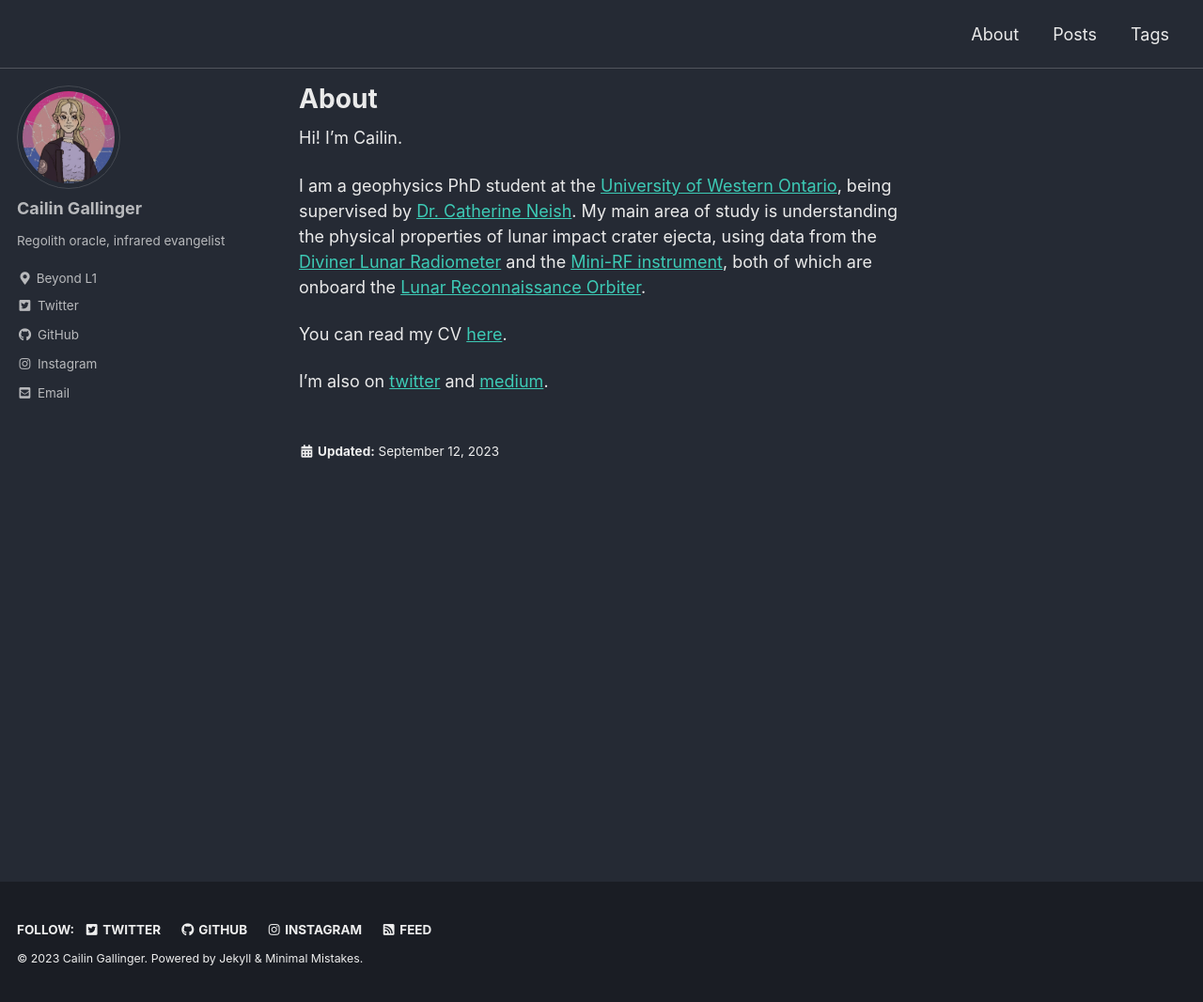
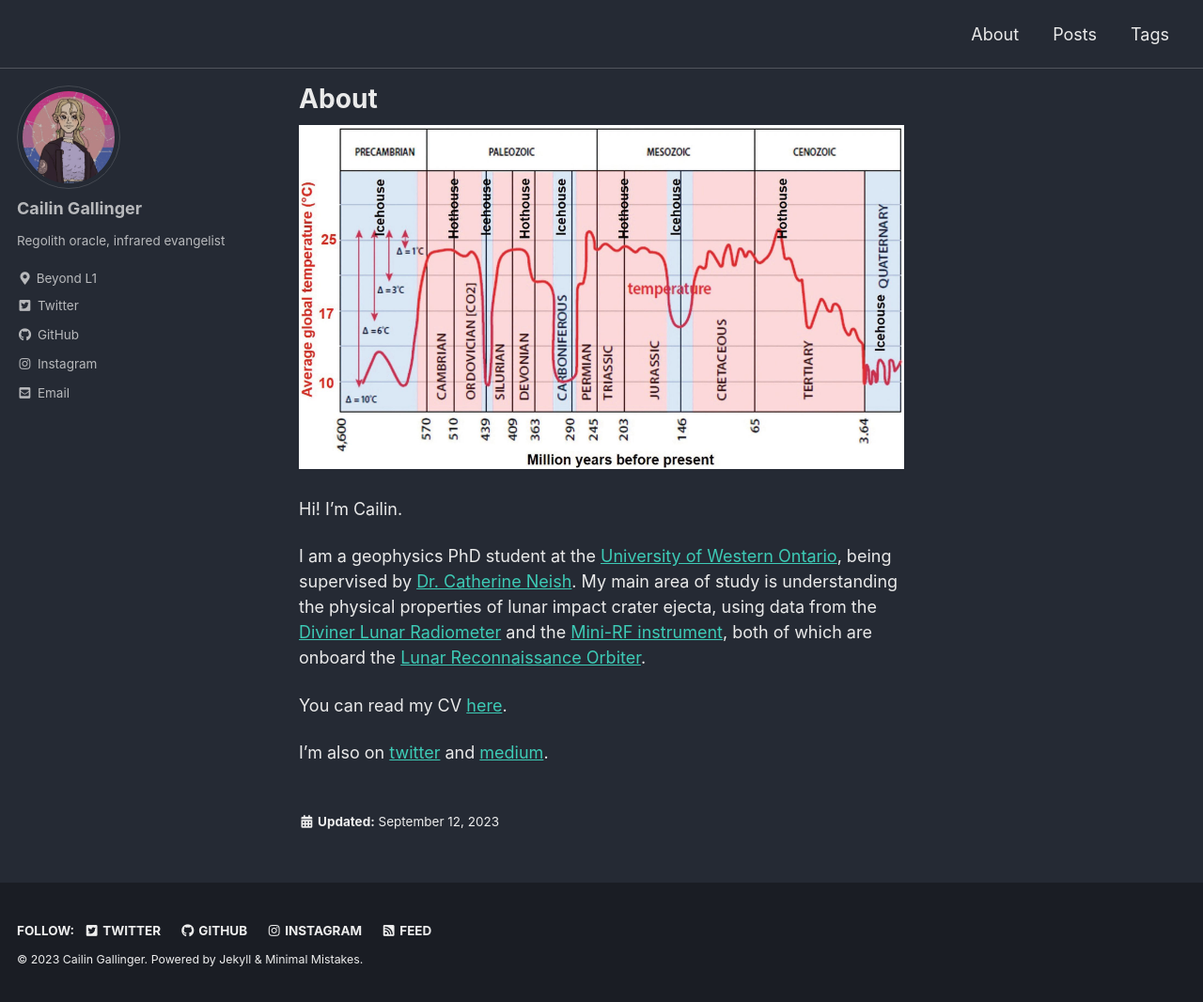
Before and after one commit to cgallinger/cgallinger.github.io, a Jekyll site: the page built from _pages/about.md, in a window 1280 px wide and 1066 px high. Shown: the whole window at 94% size. Built offline with Jekyll 4.4.1, drawn with Linux system fonts in a browser that asks for light colours; cached includes are drawn as plain includes.

Commit message:
Add photo to 'About' page

```diff
--- a/_pages/about.md
+++ b/_pages/about.md
@@ -4,6 +4,8 @@ title: "About"
 layout: single
 author_profile: true
 ---
+
+{% include figure image_path="/assets/images/23-08-09/scotese2002-adapted-co2coalition-blog.jpg" alt="Profile image of Cailin. She has long blonde hair in a ponytail, and is wearing overalls with various space- and science-related pins on them. Behind her are several of her favourite knick-knacks, including rocks, posters, and spacecraft models." caption=""%}
 
 Hi! I’m Cailin.
 
```
Also changed, not shown: 1 other file.
